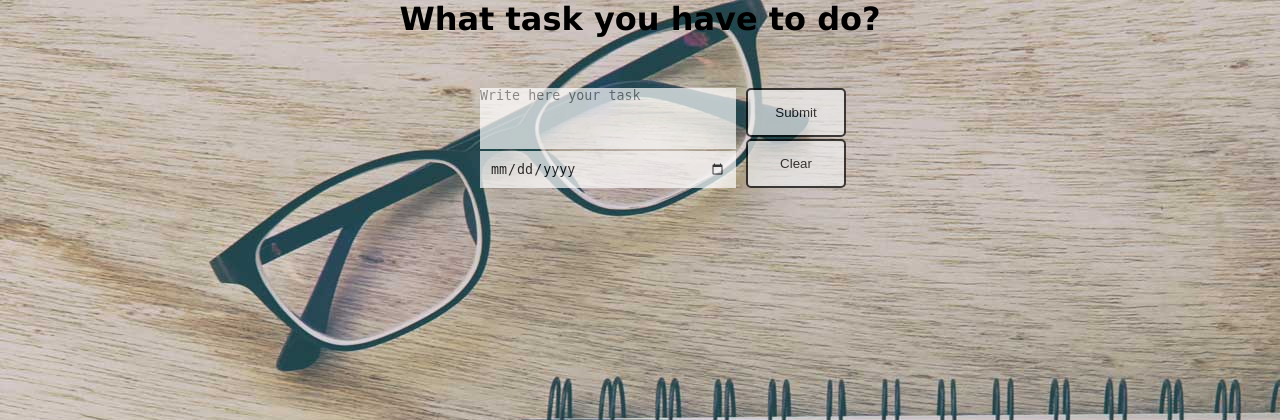
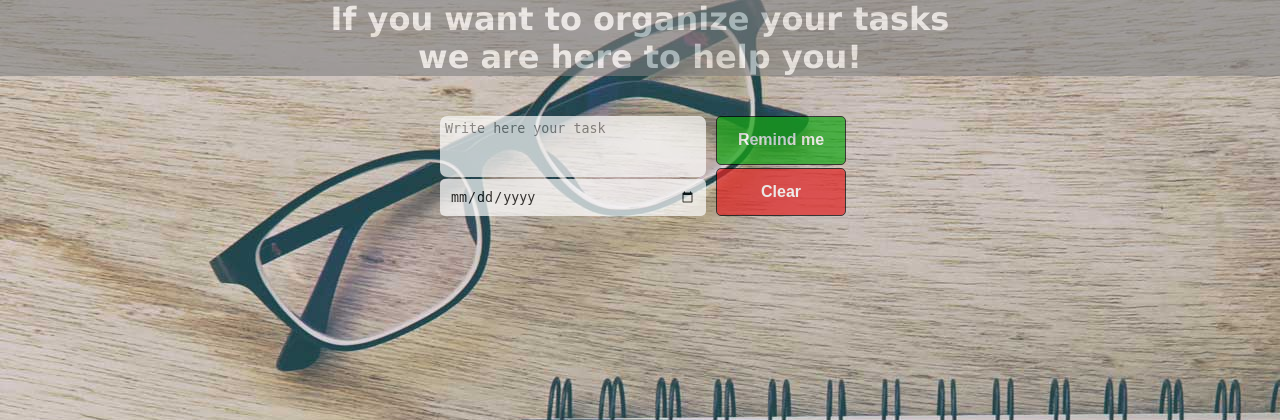
Before and after one commit to hahuma/TodoList, a PHP site: page / in a window 1280 px wide. Shown: the top 420 px of the page. Run offline with PHP 8.4, Linux system fonts and the light colour scheme.

Commit message:
first version inprovements

```diff
--- a/index.html
+++ b/index.html
@@ -9,7 +9,7 @@
     <title>To do List</title>
 </head>
 <body background="./assets/background.jpg">
-    <h1>What task you have to do?</h1>
+    <h1>If you want to organize your tasks<br> we are here to help you!</h1>
     <div class="form">
         <form onclick="">
             <div class="inputarea">
@@ -27,7 +27,7 @@
                 >
             </div>
             <div class="buttons">
-                <button class="button" type="submit">Submit</button>
+                <button class="button" type="submit">Remind me</button>
                 <button class="button" type="reset">Clear</button>
             </div>
         </form>
--- a/style.css
+++ b/style.css
@@ -15,18 +15,22 @@ body {
 }
 
 h1 {
-    font-family: Verdana, Geneva, Tahoma, sans-serif
+    font-family: Verdana, Geneva, Tahoma, sans-serif;
+    text-align: center;
+    color: #FFF;
+    background-color: #808080;
+    width: 100%;
+    opacity: 0.6;
+
 }
 
 div form {
-    margin-top: 50px;
+    margin-top: 40px;
     opacity: 0.7;
     display: flex;
-    flex-shrink: 2 1;
     flex-direction: row;
-    width: 320px;
+    width: 400px;
     height: 100px;
-
 }
 
 div form .inputarea {
@@ -36,11 +40,14 @@ div form .inputarea {
 
 div form .inputarea #input {
     resize: none;
+    padding: 5px;
+    border-radius: 7px;
 }
 
 div form .inputarea #date {
     margin-top: 2px;
     padding: 10px;
+    border-radius: 5px;
 }
 
 div form .buttons {
@@ -51,14 +58,24 @@ div form .buttons {
 }
 
 div form .buttons .button {
-    width: 100px;
+    width: 130px;
     height: 80px;
-    border: 2px solid #000;
+    border: 1px solid #000;
     cursor: pointer;
     border-radius: 5px;
+    font-size: 16px;
+    font-weight: bold;
+    color: #FFF;
+}
 
+div form .buttons .button:first-child {
+    background-color: #15a715;
 }
 
 div form .buttons .button:not(:first-child){
-    margin-top: 2px;
+    background-color: #e22323;
 }
+
+div form .buttons .button:not(:first-child){
+    margin-top: 3px;
+}
```
